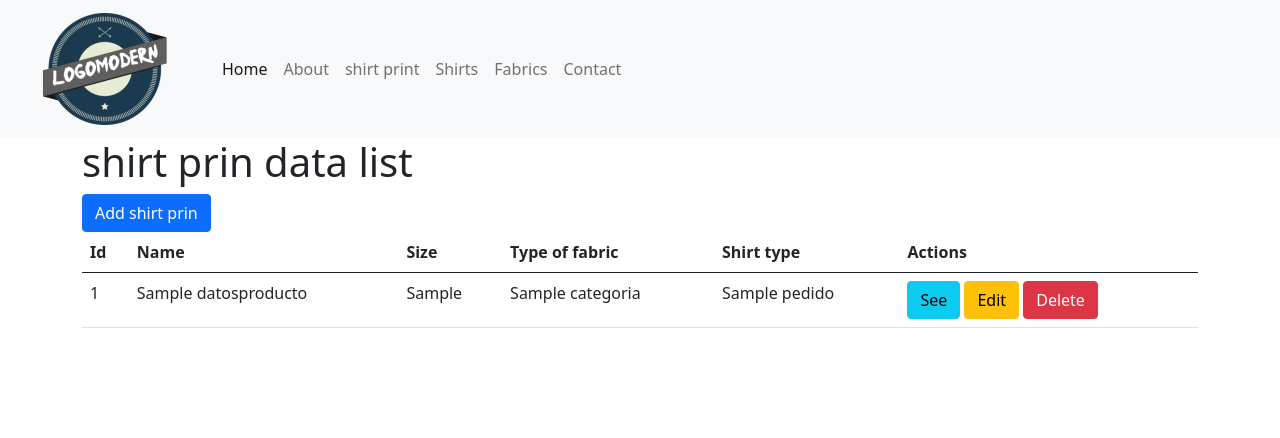
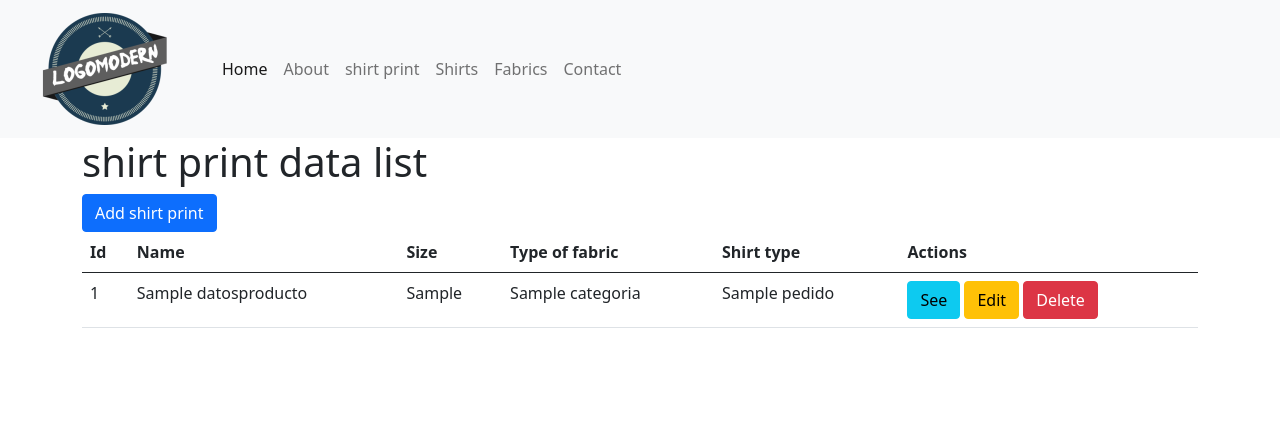
Before and after one commit to yuliethbernal03/almacenCamisas, a Django app: page /shirt_print/ in a window 1280 px wide. Shown: the top 438 px of the page. Run offline with Django 3.2, Linux system fonts and the light colour scheme; tables that the repository leaves empty hold one stand-in row (values such as "Sample post"); some libraries are stand-ins or nearby versions.

Commit message:
04 actualizacion

```diff
--- a/templates/add_shirt_print.html
+++ b/templates/add_shirt_print.html
@@ -1,11 +1,11 @@
 {% extends 'base.html' %}
 
 {% block titulo %}
-   Add product
+   Add shirt print
 {% endblock titulo %}
 
 {% block contenido %}
-<h1>Add product</h1>
+<h1>Add shirt print</h1>
    <form action="" method="POST" enctype="multipart/form-data">
        {% csrf_token %}
        {{ formulario.as_p }}
--- a/templates/shirt_prin.html
+++ b/templates/shirt_prin.html
@@ -1,12 +1,12 @@
 {% extends 'base.html' %}
 
 {% block titulo %}
-Products
+Shirts print
 {% endblock titulo %}
 
 {% block contenido %}
-   <h1>shirt prin data list</h1>
-   <a href="{% url 'add_shirt_print_view' %}" class="btn btn-primary">Add shirt prin</a>
+   <h1>shirt print data list</h1>
+   <a href="{% url 'add_shirt_print_view' %}" class="btn btn-primary">Add shirt print</a>
     <table class="table">
       <thead>
         <tr>
```
